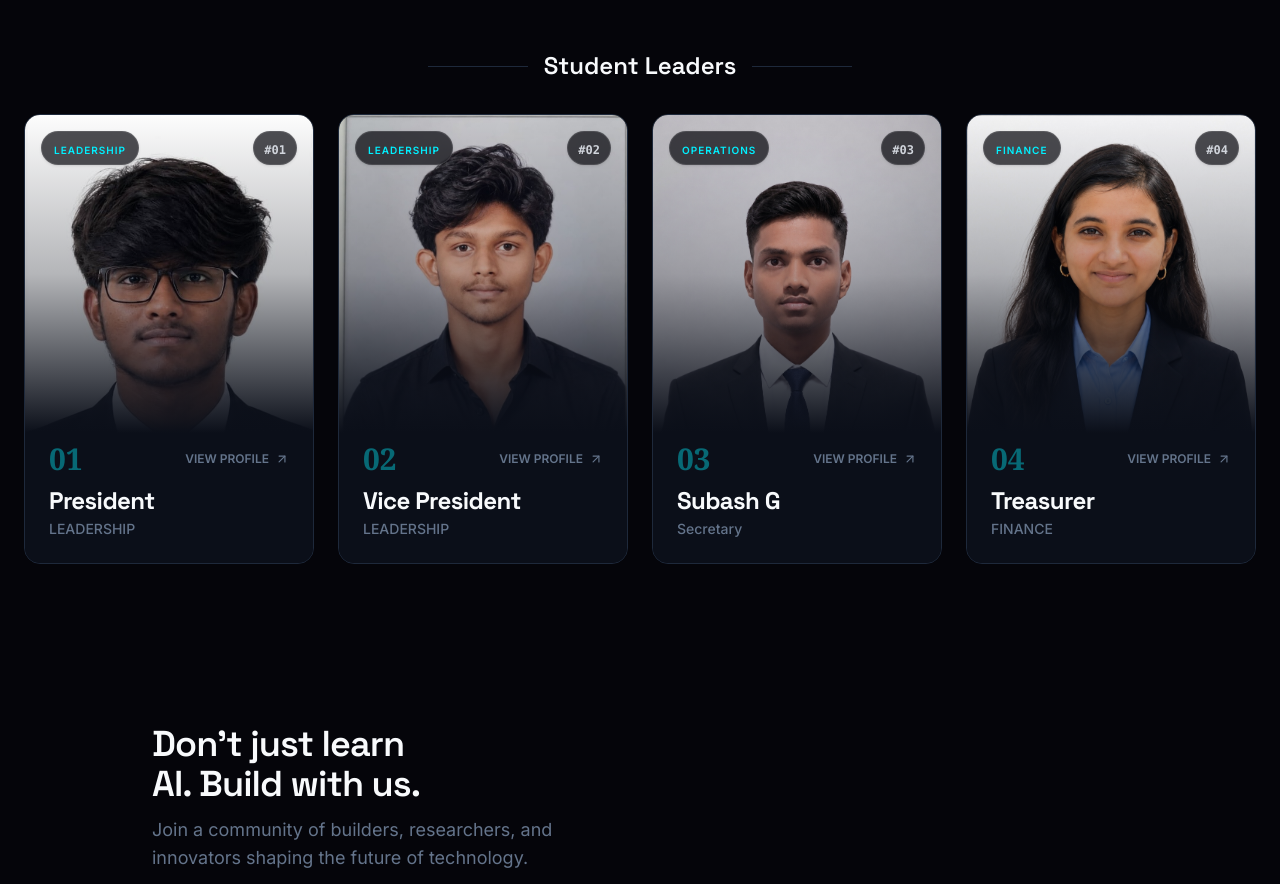
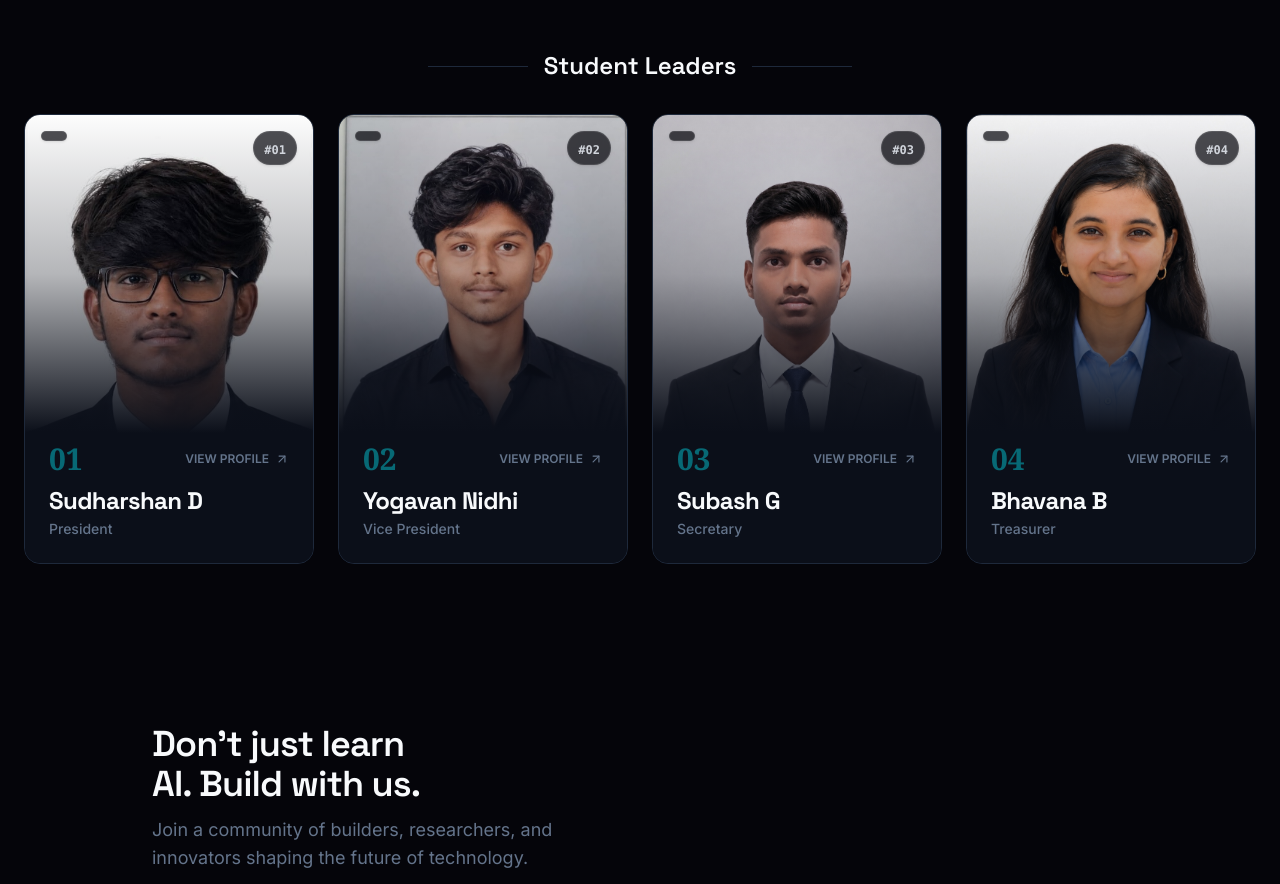
Before and after one commit to Subash071/simats-ai-club, a React (Vite) app: page / in a window 1280 px wide. Shown: the part 3740-4624 px from the top of the page. Built offline with nearby package versions, Linux system fonts and the light colour scheme.

Commit message:
Updated website

```diff
--- a/src/data/team.ts
+++ b/src/data/team.ts
@@ -34,9 +34,9 @@ export const team: TeamMember[] = [
   {
     id: 2,
     number: "01",
-    name: "President",
+    name: "Sudharshan D",
     role: "President",
-    category: "LEADERSHIP",
+    category: "",
     department: "Dept of CSE",
     image: "/team/president.jpg",
     bio: "Leading executive club vision, directing campus-wide AI initiatives, and fostering technology partnerships.",
@@ -49,9 +49,9 @@ export const team: TeamMember[] = [
   {
     id: 3,
     number: "02",
-    name: "Vice President",
+    name: "Yogavan Nidhi",
     role: "Vice President",
-    category: "LEADERSHIP",
+    category: "",
     department: "Dept of CSE",
     image: "/team/vice-president.jpg",
     bio: "Spearheading hackathons, overseeing technical project incubation, and accelerating core club growth.",
@@ -66,7 +66,7 @@ export const team: TeamMember[] = [
     number: "03",
     name: "Subash G",
     role: "Secretary",
-    category: "OPERATIONS",
+    category: "",
     department: "Dept of CSE - AI",
     badge: "Created this website",
     image: "/team/secretary.jpg",
@@ -80,9 +80,9 @@ export const team: TeamMember[] = [
   {
     id: 5,
     number: "04",
-    name: "Treasurer",
+    name: "Bhavana B",
     role: "Treasurer",
-    category: "FINANCE",
+    category: "",
     department: "Dept of CSE",
     image: "/team/treasurer.jpg",
     bio: "Managing budget allocations, resource planning, and sponsorship acquisitions for student projects.",
```
